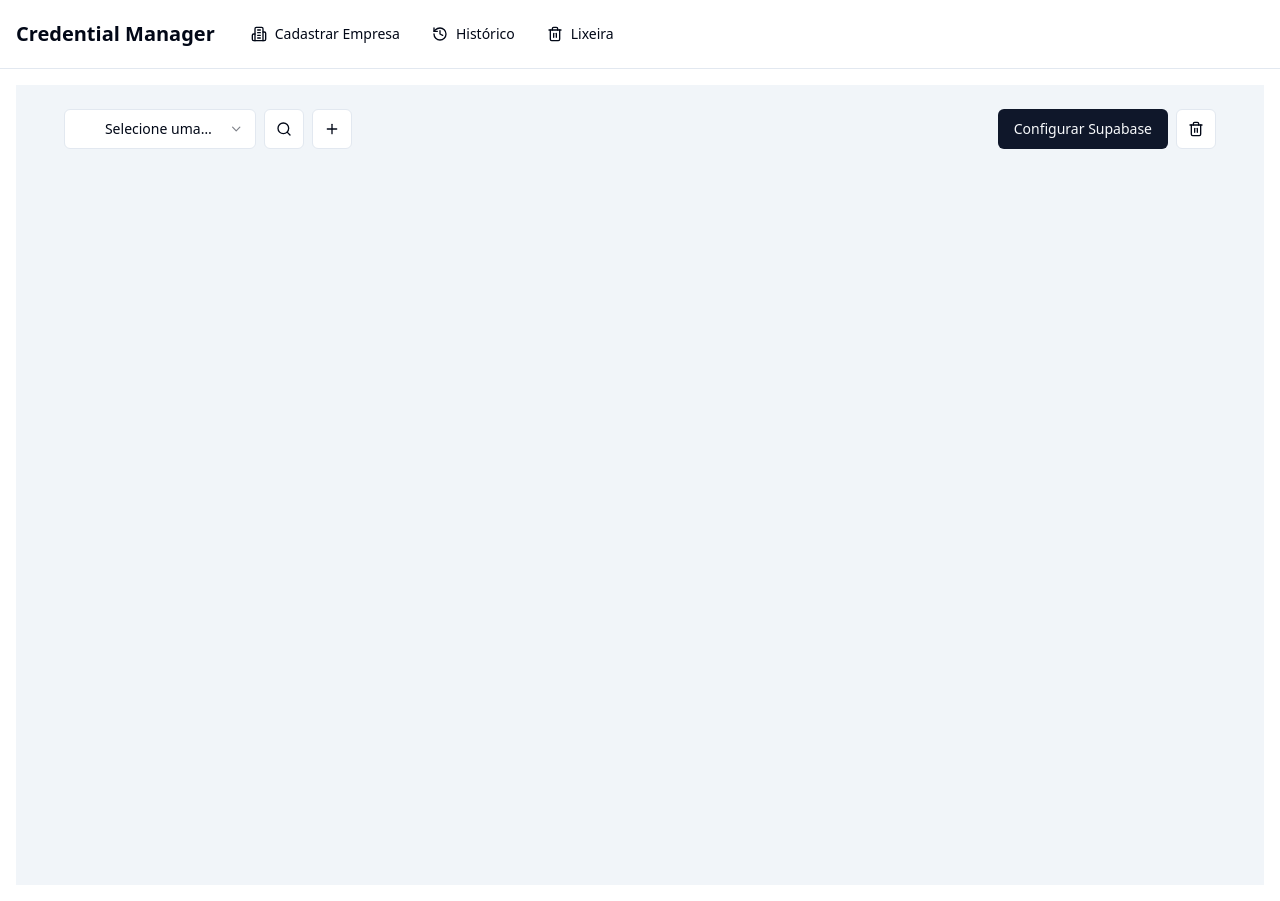
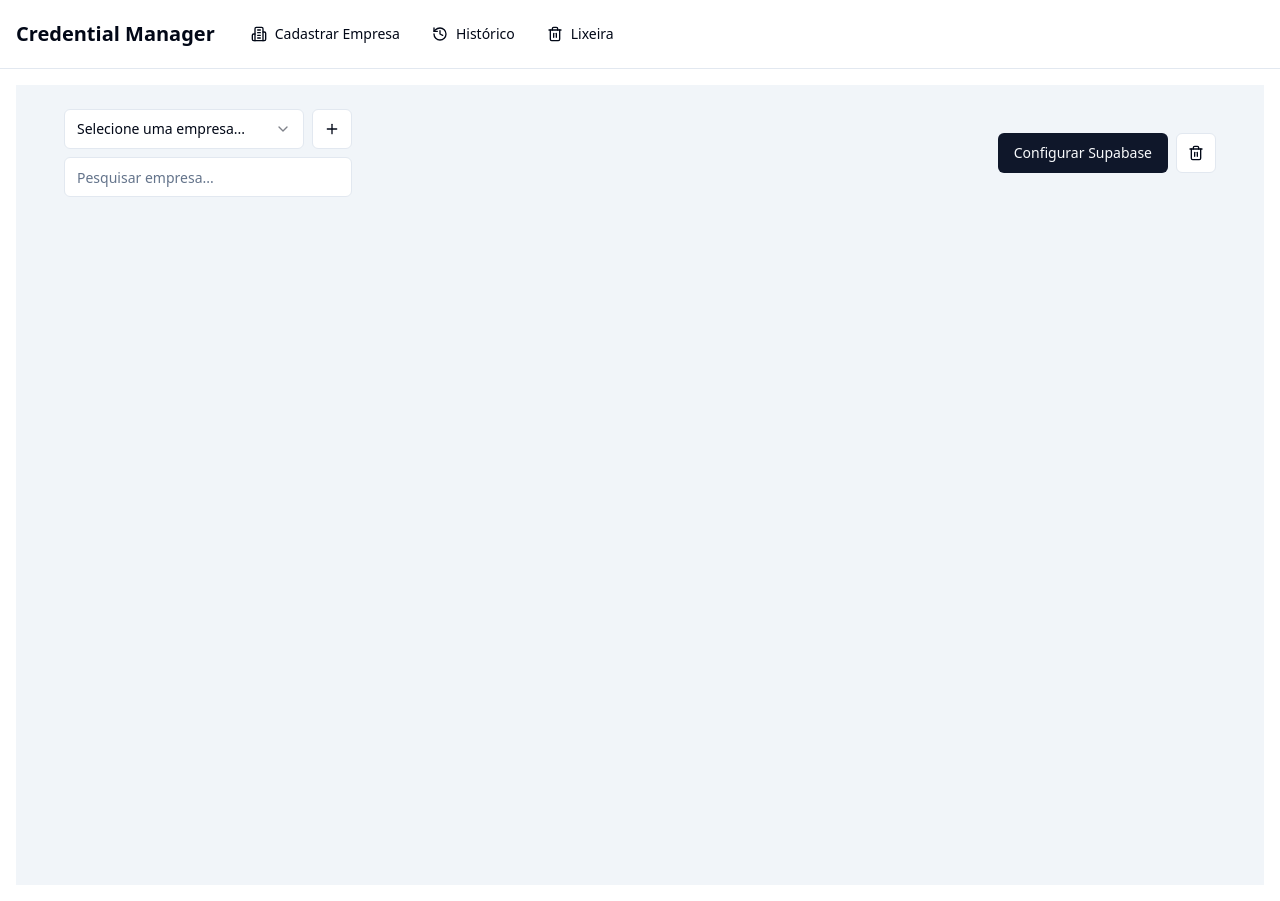
Before and after one commit to felipeandrade55/safelogin, a React (Vite) app: page / in a window 1280 px wide. Built offline with nearby package versions, Linux system fonts and the light colour scheme.

Commit message:
Remove button from CompanySearch component
This commit removes a button from the CompanySearch component as requested.
[skip gpt_engineer]

```diff
--- a/src/components/CompanySearch.tsx
+++ b/src/components/CompanySearch.tsx
@@ -1,5 +1,5 @@
 import { useState } from "react";
-import { Plus, Search } from "lucide-react";
+import { Plus } from "lucide-react";
 import { Button } from "@/components/ui/button";
 import { Input } from "@/components/ui/input";
 import {
@@ -29,7 +29,6 @@ export function CompanySearch({
   selectedCompany,
   onSelectCompany,
 }: CompanySearchProps) {
-  const [showSearch, setShowSearch] = useState(false);
   const [searchTerm, setSearchTerm] = useState("");
   const [newCompanyName, setNewCompanyName] = useState("");
   const [showNewCompanyInput, setShowNewCompanyInput] = useState(false);
@@ -101,15 +100,6 @@ export function CompanySearch({
         <Button
           variant="outline"
           size="icon"
-          onClick={() => setShowSearch(!showSearch)}
-          className="shrink-0"
-        >
-          <Search className="h-4 w-4" />
-        </Button>
-
-        <Button
-          variant="outline"
-          size="icon"
           onClick={() => setShowNewCompanyInput(!showNewCompanyInput)}
           className="shrink-0"
         >
@@ -117,7 +107,6 @@ export function CompanySearch({
         </Button>
       </div>
 
-      {showSearch && (
       <div className="w-full">
         <Input
           type="text"
@@ -127,7 +116,6 @@ export function CompanySearch({
           className="w-full"
         />
       </div>
-      )}
 
       {showNewCompanyInput && (
         <div className="flex gap-2">
```
Lines whose indentation alone changed are shown as unchanged.
